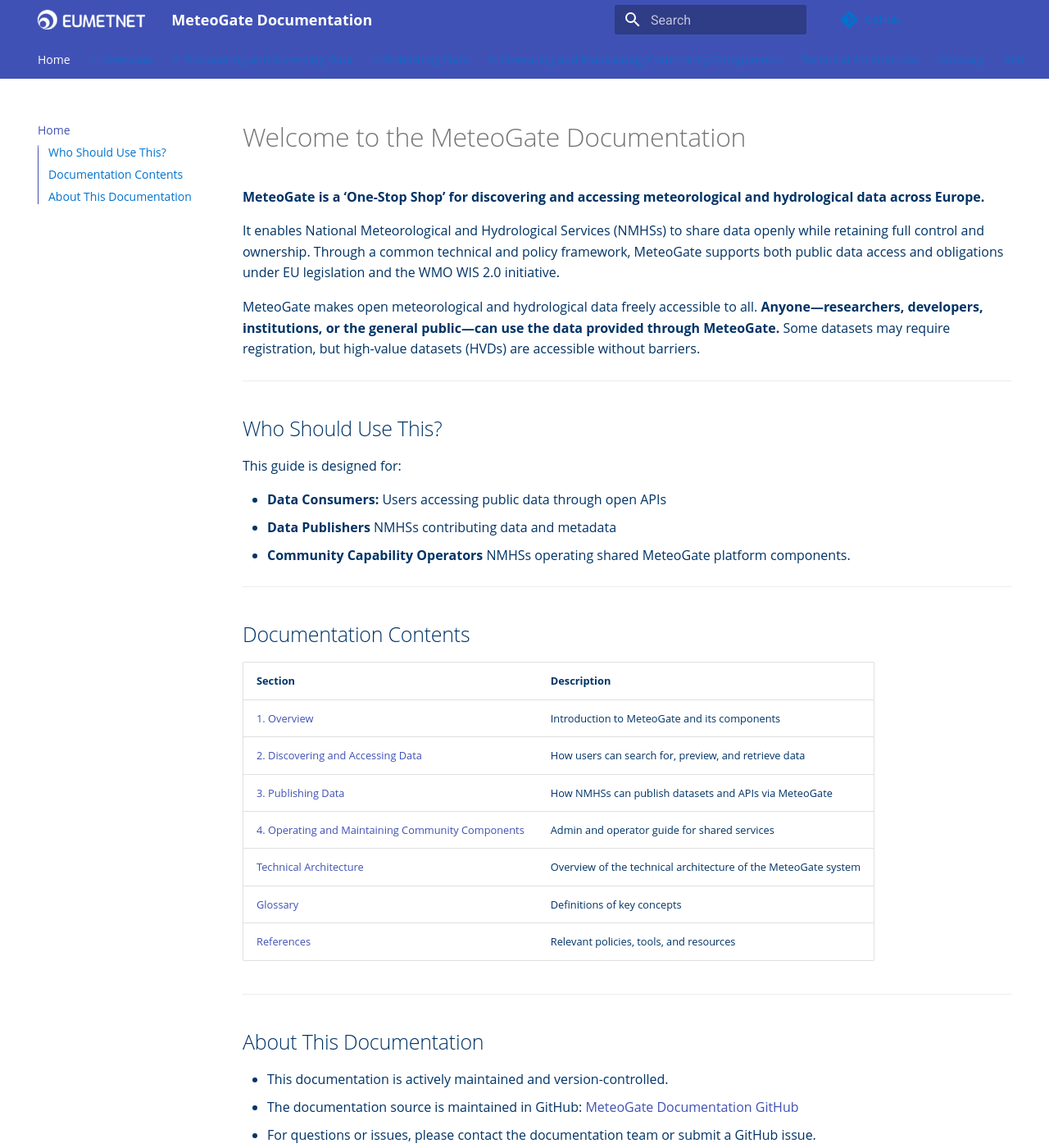
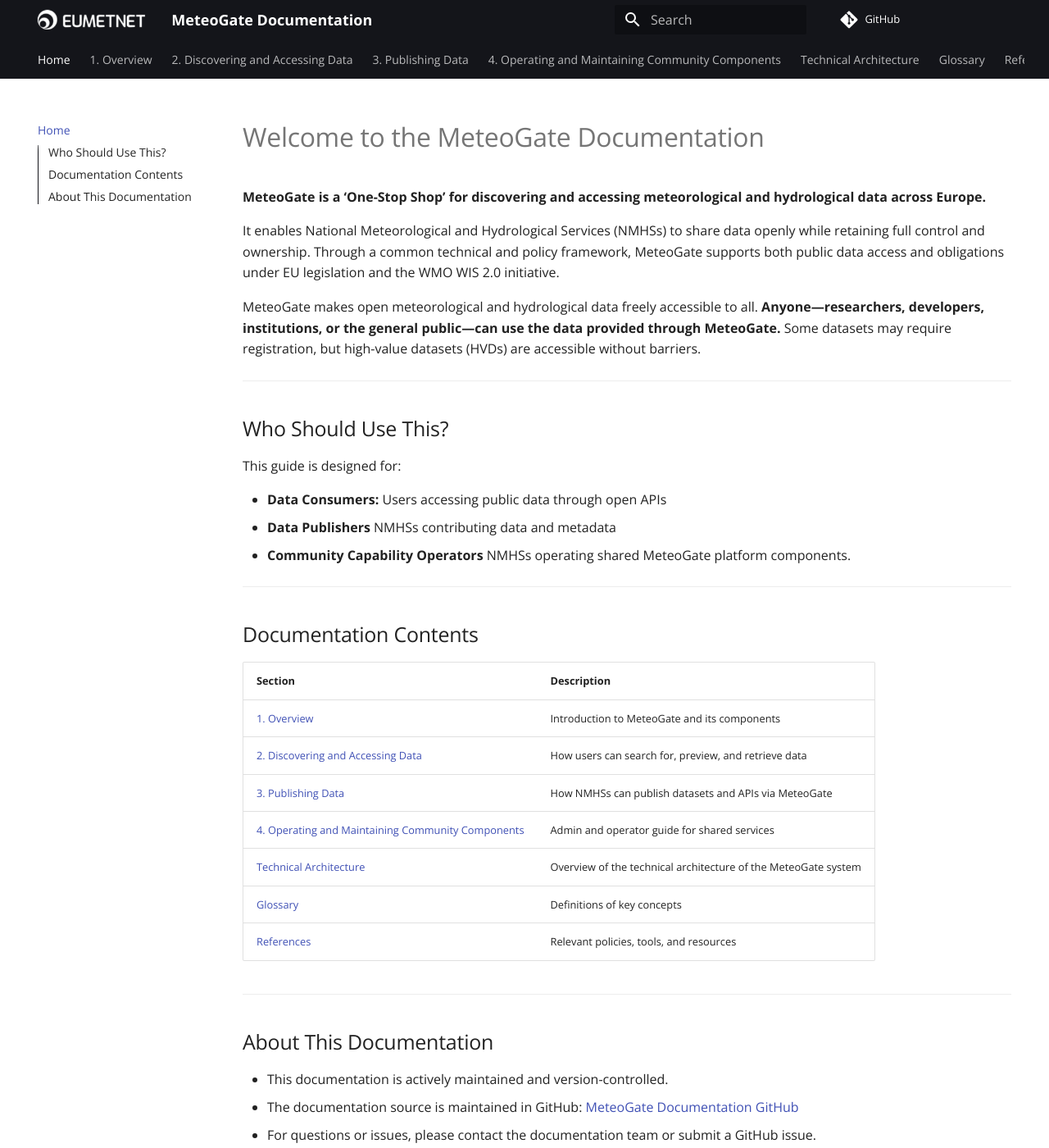
Before and after one commit to EUMETNET/meteogate-documentation, an MkDocs documentation site: the page built from docs/index.md, in a window 1280 px wide and 1400 px high. Shown: the whole window at 82% size. Built offline with MkDocs 1.6.1 and Material for MkDocs 9.7.7, drawn with Linux system fonts in a browser that asks for light colours; comment, search, counter and statistics services are not loaded.

Commit message:
Update mkdocs.yml

```diff
--- a/mkdocs.yml
+++ b/mkdocs.yml
@@ -6,6 +6,11 @@ theme:
   name: material
   language: en
   logo: eumetnet.png
+  palette:
+    primary: black
+    accent: blue
+  font:
+    text: Open Sans
   features:
     - navigation.instant
     - navigation.tabs
@@ -14,8 +19,6 @@ theme:
     - toc.integrate
     - search.highlight
     - content.code.copy
-extra_css:
-- styles/styles.css
 
 nav:
   - Home: index.md
```
